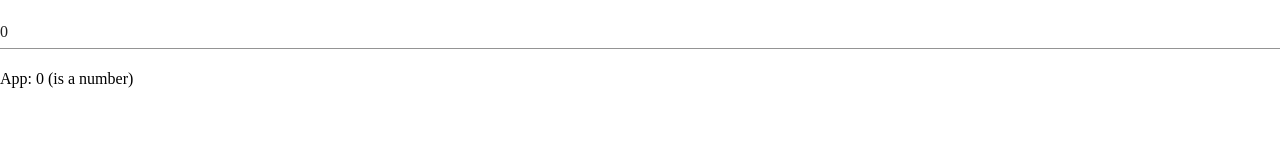
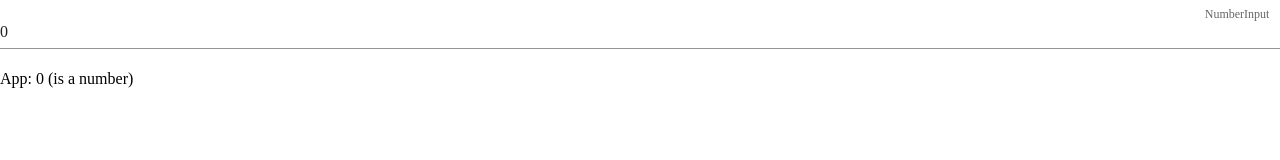
Before and after one commit to kieperb/vuetify-number-input, a Vue app: page / in a window 1280 px wide. Shown: the top 160 px of the page. Built offline with nearby package versions, Linux system fonts and the light colour scheme.

Commit message:
adding props
label and dissabled as propertys added

```diff
--- a/src/App.vue
+++ b/src/App.vue
@@ -1,6 +1,6 @@
 <template>
   <div id="app">
-    <NumberInput :numberValue="bla" v-on:emitnumber="bla=$event"/>
+    <NumberInput label="NumberInput" :numberValue="bla" v-on:emitnumber="bla=$event"/>
     App: {{bla}} (is a {{typeof bla}})
   </div>
 </template>
--- a/src/components/NumberInput.vue
+++ b/src/components/NumberInput.vue
@@ -1,7 +1,12 @@
 <template>
-  <div>
-    <v-text-field v-model="value" :input="$emit('emitnumber', value)"></v-text-field>
-  </div>
+  <v-text-field
+    :label="label"
+    v-model="value"
+    :dissabled="dissabled"
+    :input="$emit('emitnumber', value)"
+
+
+  ></v-text-field>
 </template>
 
 <script>
@@ -21,6 +26,8 @@ export default {
     }
   },
   props: {
+    dissabled: Boolean,
+    label: String,
     numberValue: Number
   },
   data() {
```
